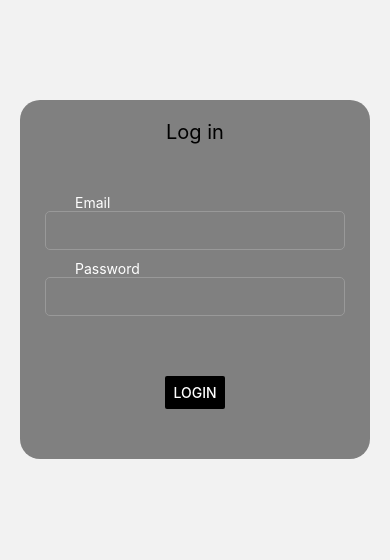
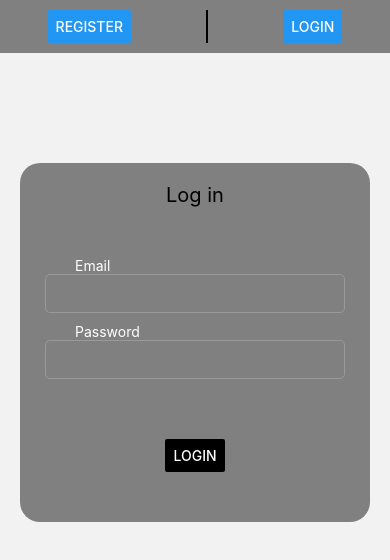
Before and after one commit to Rodriasdev/practice-react-native, a React Native app in the folder client/: screen / in a window 390 px wide. Shown: the top 560 px of the page. Built offline with nearby package versions, Linux system fonts and the light colour scheme.

Commit message:
added the buttons for navigate in the screens

```diff
--- a/client/App.js
+++ b/client/App.js
@@ -1,19 +1,18 @@
-import { createStackNavigator } from "@react-navigation/stack"
-import { NavigationContainer } from "@react-navigation/native"
-import { Login } from "./src/pages/Login"
-import { Register } from "./src/pages/Register"
+import React from "react";
+import { createStackNavigator } from "@react-navigation/stack";
+import { NavigationContainer } from "@react-navigation/native";
+import { Login } from "./src/pages/Login";
+import { Register } from "./src/pages/Register";
 
+const Stack = createStackNavigator(); // Movido fuera de la función App()
 
 export default function App() {
-  const Stack = createStackNavigator()
   return (
-    <>
-      <NavigationContainer>
-        <Stack.Navigator>
+    <NavigationContainer>
+      <Stack.Navigator>
         <Stack.Screen name="login" options={{ headerShown: false }} component={Login}/>
         <Stack.Screen name="register" options={{ headerShown: false }} component={Register}/>
-        </Stack.Navigator>
-      </NavigationContainer>
-    </>
-  )
+      </Stack.Navigator>
+    </NavigationContainer>
+  );
 }
--- a/client/src/components/AppBar.jsx
+++ b/client/src/components/AppBar.jsx
@@ -1,20 +1,16 @@
 import React from "react";
-import { View, Text, StatusBar, StyleSheet } from "react-native";
-import { Link } from "react-router-native";
-import { useNavigate } from "react-router-native";
+import { View, StatusBar, StyleSheet, Button } from "react-native"; // Corregido aquí
+import { useNavigation } from "@react-navigation/native";
 
 export const AppBar = () => {
+    const navigation = useNavigation()
 
     return(
         <View style={styles.container}>
             <StatusBar/>
-            <Link to='/'>
-                <Text style={styles.Text}>Register</Text>
-            </Link>
+            <Button title="Register" onPress={() =>  navigation.navigate('register')}/>
             <View style={{borderWidth: 1}}/>
-            <Link to='/login'>
-                <Text style={styles.Text}>Login</Text>
-            </Link>
+            <Button title="Login" onPress={() => navigation.navigate('login')}/>
         </View>
     )
 }
@@ -28,7 +24,7 @@ const styles = StyleSheet.create({
         backgroundColor: 'grey',
         padding: 10
     },
-    Text: {
+    text: {
         fontSize: 20
     }
 })
--- a/client/src/pages/Login.jsx
+++ b/client/src/pages/Login.jsx
@@ -2,7 +2,7 @@ import { View, Text, StyleSheet, Button } from "react-native";
 import { Formik } from "formik";
 import { FormikInput } from "../components/FormikInput";
 import { loginValidationSchema } from "../schemas/loginSchema";
-
+import { AppBar } from "../components/AppBar";
 export const Login = () => {
 
     const InitialValue = {
@@ -11,6 +11,8 @@ export const Login = () => {
     }
 
     return (
+        <>
+            <AppBar/>
             <Formik validationSchema={loginValidationSchema} initialValues={InitialValue} onSubmit={(v) => setStateLogin(true)}>
                 {({handleSubmit}) => {
                     return(
@@ -30,6 +32,7 @@ export const Login = () => {
                     )
                 }}
             </Formik>
+        </>
     )
 }
 
--- a/client/src/pages/Register.jsx
+++ b/client/src/pages/Register.jsx
@@ -3,7 +3,7 @@ import { FormikInput } from '../components/FormikInput.jsx'
 import { Formik } from 'formik'
 import { registerValidationSchema } from '../schemas/registerSchema.js'
 import { createUser } from '../api/api.js'
-
+import { AppBar } from '../components/AppBar.jsx'
 
 export const Register = () => {
 
@@ -19,6 +19,8 @@ export const Register = () => {
     }
 
     return (
+        <>
+            <AppBar/>
             <Formik validationSchema={registerValidationSchema} initialValues={initialValues} onSubmit={registeUser}>
                 {({handleSubmit}) => {
                     return (
@@ -37,7 +39,7 @@ export const Register = () => {
                     )
                 }}
             </Formik>
-
+        </>
     )
 }
 
```
Also changed, not shown: client/src/routes/AppRoutes.jsx (+8 -8 lines), client/src/routes/PublicRoutes.jsx (+15 -15 lines). Lines whose indentation alone changed are shown as unchanged.
